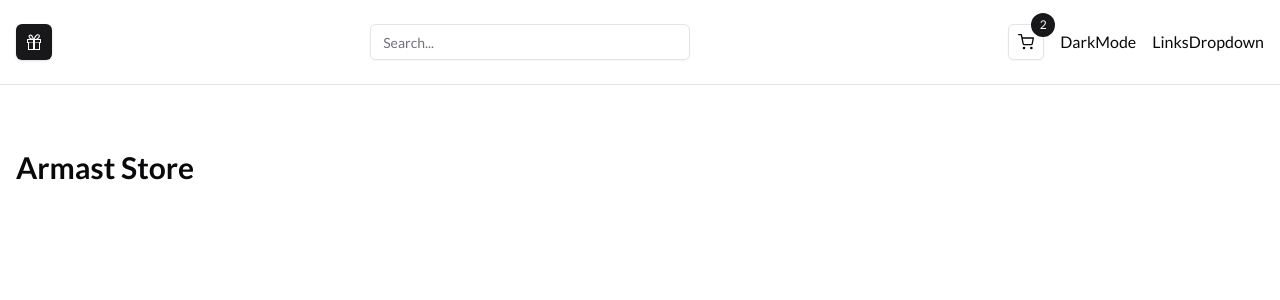
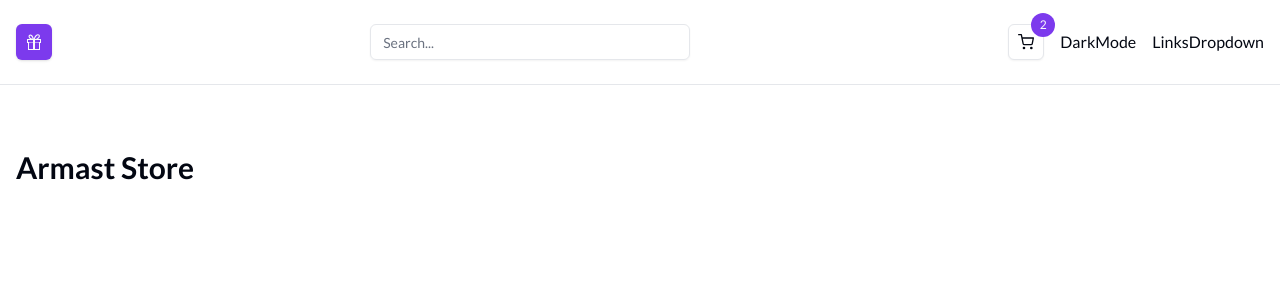
Before and after one commit to arekmastalerczuk/moto-store, a Next.js app: page / in a window 1280 px wide. Shown: the top 300 px of the page. Built offline with nearby package versions, Linux system fonts and the light colour scheme.

Commit message:
added violet theme as default

```diff
--- a/app/globals.css
+++ b/app/globals.css
@@ -5,51 +5,52 @@
 @layer base {
   :root {
     --background: 0 0% 100%;
-    --foreground: 240 10% 3.9%;
+    --foreground: 224 71.4% 4.1%;
     --card: 0 0% 100%;
-    --card-foreground: 240 10% 3.9%;
+    --card-foreground: 224 71.4% 4.1%;
     --popover: 0 0% 100%;
-    --popover-foreground: 240 10% 3.9%;
-    --primary: 240 5.9% 10%;
-    --primary-foreground: 0 0% 98%;
-    --secondary: 240 4.8% 95.9%;
-    --secondary-foreground: 240 5.9% 10%;
-    --muted: 240 4.8% 95.9%;
-    --muted-foreground: 240 3.8% 46.1%;
-    --accent: 240 4.8% 95.9%;
-    --accent-foreground: 240 5.9% 10%;
+    --popover-foreground: 224 71.4% 4.1%;
+    --primary: 262.1 83.3% 57.8%;
+    --primary-foreground: 210 20% 98%;
+    --secondary: 220 14.3% 95.9%;
+    --secondary-foreground: 220.9 39.3% 11%;
+    --muted: 220 14.3% 95.9%;
+    --muted-foreground: 220 8.9% 46.1%;
+    --accent: 220 14.3% 95.9%;
+    --accent-foreground: 220.9 39.3% 11%;
     --destructive: 0 84.2% 60.2%;
-    --destructive-foreground: 0 0% 98%;
-    --border: 240 5.9% 90%;
-    --input: 240 5.9% 90%;
-    --ring: 240 10% 3.9%;
+    --destructive-foreground: 210 20% 98%;
+    --border: 220 13% 91%;
+    --input: 220 13% 91%;
+    --ring: 262.1 83.3% 57.8%;
+    --radius: 0.5rem;
     --chart-1: 12 76% 61%;
     --chart-2: 173 58% 39%;
     --chart-3: 197 37% 24%;
     --chart-4: 43 74% 66%;
     --chart-5: 27 87% 67%;
-    --radius: 0.5rem;
   }
+
   .dark {
-    --background: 240 10% 3.9%;
-    --foreground: 0 0% 98%;
-    --card: 240 10% 3.9%;
-    --card-foreground: 0 0% 98%;
-    --popover: 240 10% 3.9%;
-    --popover-foreground: 0 0% 98%;
-    --primary: 0 0% 98%;
-    --primary-foreground: 240 5.9% 10%;
-    --secondary: 240 3.7% 15.9%;
-    --secondary-foreground: 0 0% 98%;
-    --muted: 240 3.7% 15.9%;
-    --muted-foreground: 240 5% 64.9%;
-    --accent: 240 3.7% 15.9%;
-    --accent-foreground: 0 0% 98%;
+    --background: 224 71.4% 4.1%;
+    --foreground: 210 20% 98%;
+    --card: 224 71.4% 4.1%;
+    --card-foreground: 210 20% 98%;
+    --popover: 224 71.4% 4.1%;
+    --popover-foreground: 210 20% 98%;
+    --primary: 263.4 70% 50.4%;
+    --primary-foreground: 210 20% 98%;
+    --secondary: 215 27.9% 16.9%;
+    --secondary-foreground: 210 20% 98%;
+    --muted: 215 27.9% 16.9%;
+    --muted-foreground: 217.9 10.6% 64.9%;
+    --accent: 215 27.9% 16.9%;
+    --accent-foreground: 210 20% 98%;
     --destructive: 0 62.8% 30.6%;
-    --destructive-foreground: 0 0% 98%;
-    --border: 240 3.7% 15.9%;
-    --input: 240 3.7% 15.9%;
-    --ring: 240 4.9% 83.9%;
+    --destructive-foreground: 210 20% 98%;
+    --border: 215 27.9% 16.9%;
+    --input: 215 27.9% 16.9%;
+    --ring: 263.4 70% 50.4%;
     --chart-1: 220 70% 50%;
     --chart-2: 160 60% 45%;
     --chart-3: 30 80% 55%;
@@ -57,7 +58,6 @@
     --chart-5: 340 75% 55%;
   }
 }
-
 @layer base {
   * {
     @apply border-border;
```
